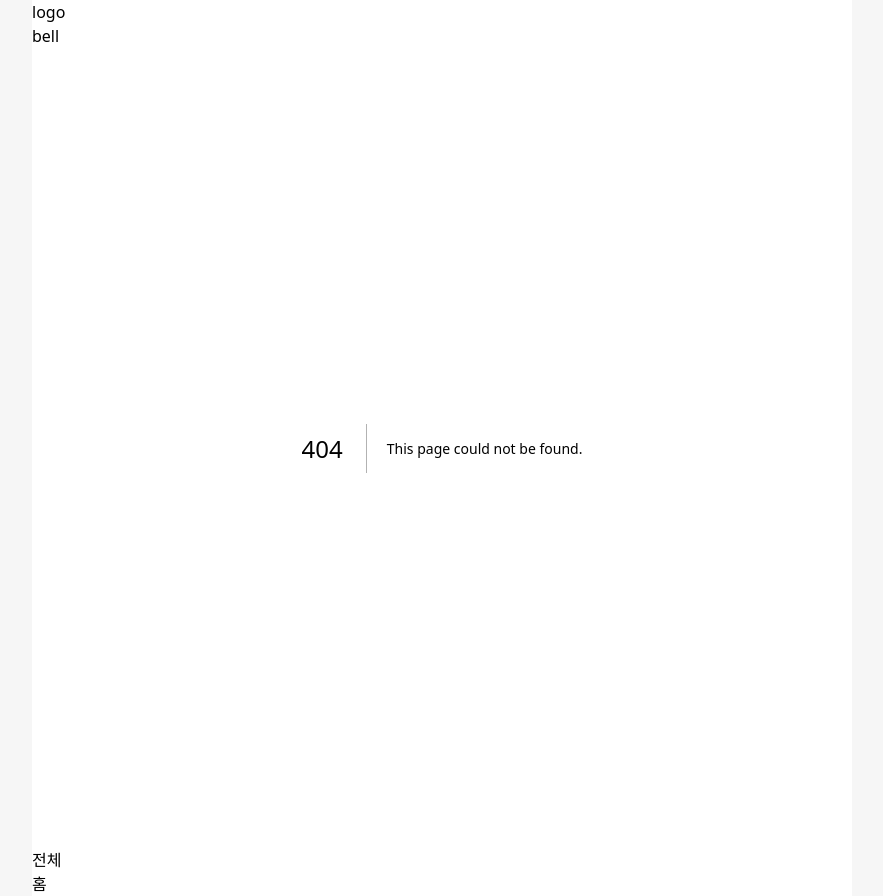
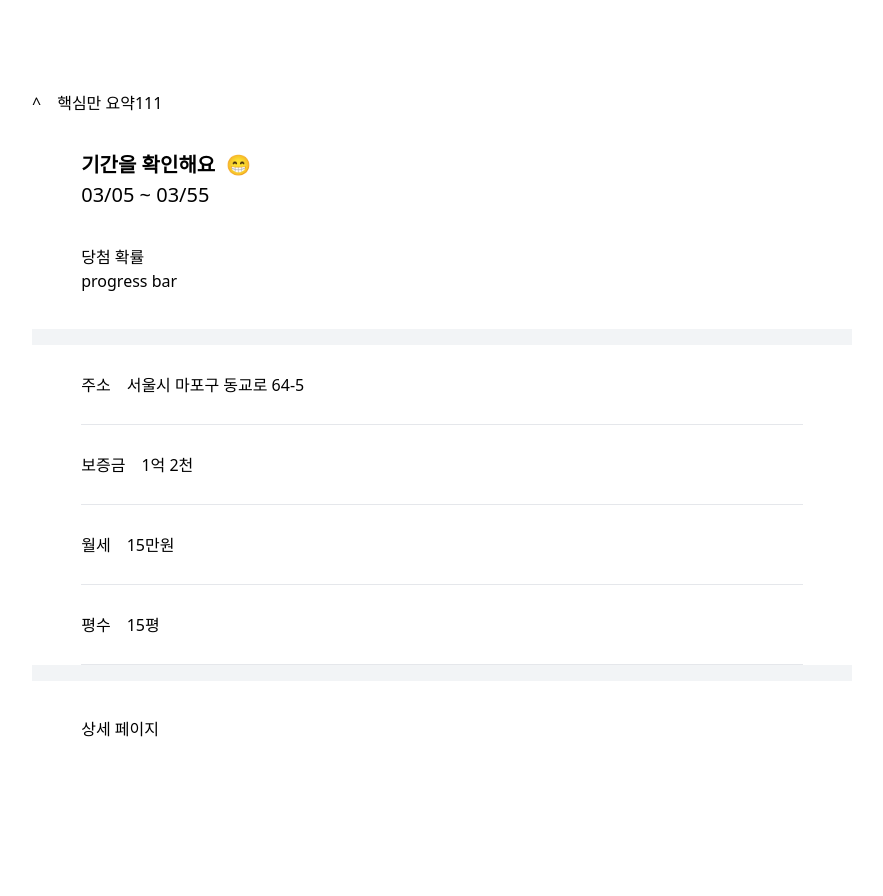
Before and after one commit to lee-insu/zip_pass_web, a Next.js app: page /detail/1 in a window 1280 px wide. Before the commit this address had no page. Shown: the whole page, without its empty margins (198-1081 px from the left). After the commit the page ends 868 px from the top, so only its background shows below. Built offline with nearby package versions, Linux system fonts and the light colour scheme.

Commit message:
home, detail css

```diff
--- /dev/null
+++ b/Components/DetailNav.tsx
@@ -0,0 +1,23 @@
+import React from "react";
+
+const DetailNav = () => {
+  return (
+    <nav className="fixed top-0 left-0 z-10 w-full h-[91px]">
+      <div className="max-w-[820px] mx-auto h-full flex bg-white border-b-2 border-gray-100 justify-between items-center px-6">
+        <div className="nav-left flex space-x-4">
+          <div>^</div>
+          <div className="text-lg">핵심만 요약</div>
+          {/* <img src="/logo.png" alt="logo" /> */}
+        </div>
+        <div className="nav-right flex space-x-12">
+          <p>1</p>
+          <p>1</p>
+          <p>1</p>
+          {/* <img src="/bell.png" alt="bell" /> */}
+        </div>
+      </div>
+    </nav>
+  );
+};
+
+export default DetailNav;
--- /dev/null
+++ b/Components/HomeNav.tsx
@@ -0,0 +1,20 @@
+import React from "react";
+
+const HomeNav = () => {
+  return (
+    <nav className="fixed top-0 left-0 z-10 w-full h-[91px]">
+      <div className="max-w-[820px] mx-auto h-full flex bg-white border-b-2 border-gray-100 justify-between items-center px-6">
+        <div className="nav-left">
+          logo
+          {/* <img src="/logo.png" alt="logo" /> */}
+        </div>
+        <div className="nav-right">
+          bell
+          {/* <img src="/bell.png" alt="bell" /> */}
+        </div>
+      </div>
+    </nav>
+  );
+};
+
+export default HomeNav;
--- a/Components/Nav.tsx
+++ /dev/null
@@ -1,20 +0,0 @@
-import React from "react";
-
-const Nav = () => {
-  return (
-    <nav className="w-full h-[91px] border-b-2 border-gray-100">
-      <ul className="w-4/5 m-auto flex justify-between">
-        <li className="nav-left">
-          logo
-          {/* <img src="/logo.png" alt="logo" /> */}
-        </li>
-        <li className="nav-right">
-          bell
-          {/* <img src="/bell.png" alt="bell" /> */}
-        </li>
-      </ul>
-    </nav>
-  );
-};
-
-export default Nav;
--- a/Components/TabBar.tsx
+++ b/Components/TabBar.tsx
@@ -2,8 +2,8 @@ import React from "react";
 
 const TabBar = () => {
   return (
-    <nav className="w-full h-[83px] border-t-2 border-gray-100">
-      <ul className=" m-auto flex justify-between">
+    <nav className="fixed bottom-0 left-0 z-10 w-full h-[83px]">
+      <ul className="max-w-[820px] m-auto bg-white border-t-2 border-gray-100 bg-white flex justify-between">
         <li className="tab-item w-1/2 h-[83px] bg-red-200">
           {/* <img src="/home.png" alt="home" /> */}
           전체
--- a/pages/_app.tsx
+++ b/pages/_app.tsx
@@ -1,33 +1,30 @@
-import Nav from "@/Components/Nav";
 import TabBar from "@/Components/TabBar";
 import "@/styles/globals.css";
 import type {AppProps} from "next/app";
-import {useEffect} from "react";
+import {useRouter} from "next/router";
+import {useEffect, useRef, useState} from "react";
 import styles from "../styles/Home.module.css";
 
-declare global {
-  interface Window {
-    Kakao: any;
-  }
-}
+export default function App({Component, pageProps}: AppProps) {
+  const shouldRenderTabBar = useRouter().pathname !== "/detail/[id]";
 
-export default function App({Component, pageProps}: AppProps) {
   useEffect(() => {
-    try {
-      if (!window.Kakao.isInitialized()) {
-        window.Kakao.init(process.env.NEXT_PUBLIC_VITE_KAKAO_JAVASCRIPT_KEY);
-      }
-    } catch (error) {
-      console.log("kakao error" + error);
-    }
+    // try {
+    //   if (!window.Kakao.isInitialized()) {
+    //     window.Kakao.init(process.env.NEXT_PUBLIC_VITE_KAKAO_JAVASCRIPT_KEY);
+    //   }
+    // } catch (error) {
+    //   console.log("kakao error" + error);
+    // }
   }, []);
 
   return (
     <div className={styles.container}>
       <div className={styles.main}>
-        <Nav />
-        <Component {...pageProps} />
-        <TabBar />
+        <div className={styles.content}>
+          <Component {...pageProps} />
+        </div>
+        {shouldRenderTabBar && <TabBar />}
       </div>
     </div>
   );
--- /dev/null
+++ b/pages/detail/[id].tsx
@@ -0,0 +1,47 @@
+import React from "react";
+import DetailNav from "@/Components/DetailNav";
+
+const Detail = () => {
+  return (
+    <>
+      <DetailNav />
+      <div className="w-[88%] m-auto">
+        <div className="my-9 space-y-0.5">
+          <div className="text-xl font-bold">기간을 확인해요 &nbsp;😁</div>
+          <div className="text-xl font-medium">03/05 ~ 03/55</div>
+        </div>
+        <div className="mb-9">
+          <div>당첨 확률</div>
+          <div>progress bar</div>
+        </div>
+      </div>
+      <p className=" w-full h-[16px] bg-[#F2F4F6]"></p>
+      <div className="w-[88%] m-auto">
+        <ul className="w-full h-full ">
+          <li className="border-b border-gray-200 w-full h-20 flex items-center space-x-4">
+            <p className="">주소</p>
+            <p>서울시 마포구 동교로 64-5</p>
+          </li>
+          <li className="border-b border-gray-200 w-full h-20 flex items-center space-x-4">
+            <p>보증금</p>
+            <p>1억 2천</p>
+          </li>
+          <li className="border-b border-gray-200 w-full h-20 flex items-center space-x-4">
+            <p>월세</p>
+            <p>15만원</p>
+          </li>
+          <li className="border-b border-gray-200 w-full h-20 flex items-center space-x-4">
+            <p>평수</p>
+            <p>15평</p>
+          </li>
+        </ul>
+      </div>
+      <p className=" w-full h-[16px] bg-[#F2F4F6]"></p>
+      <div className="w-[88%] m-auto">
+        <div className="my-9 space-y-0.5">상세 페이지</div>
+      </div>
+    </>
+  );
+};
+
+export default Detail;
--- a/pages/index.tsx
+++ b/pages/index.tsx
@@ -1,10 +1,7 @@
+import HomeNav from "@/Components/HomeNav";
 import Head from "next/head";
 import Image from "next/image";
-import {Inter} from "next/font/google";
-import {getFirestore, collection, addDoc} from "firebase/firestore";
-import {useState} from "react";
-import {async} from "@firebase/util";
-import {app} from "@/service/firebase";
+import styles from "../styles/Index.module.css";
 
 export default function Home() {
   return (
@@ -15,15 +12,28 @@ export default function Home() {
         <meta name="viewport" content="width=device-width, initial-scale=1" />
         <link rel="icon" href="/favicon.ico" />
       </Head>
-      <ul>
-        <li className="m-auto mb-[16px] w-10/12 h-[152px] bg-green-200">1</li>
-        <li className="m-auto mb-[16px] w-10/12 h-[152px] bg-green-200">2</li>
-        <li className="m-auto mb-[16px] w-10/12 h-[152px] bg-green-200">3</li>
-        <li className="m-auto mb-[16px] w-10/12 h-[152px] bg-green-200">4</li>
-        <li className="m-auto mb-[16px] w-10/12 h-[152px] bg-green-200">5</li>
-      </ul>
+      <>
+        <HomeNav />
+        <div className={styles.container}>
+          <div className="w-[88%] m-auto">
+            <div className="my-9">
+              <div className="text-xl font-bold">공고 리스트</div>
+            </div>
 
-      <div>ㅎㅎ</div>
+            <ul className="space-y-4 h-full w-full">
+              <li className="rounded-xl border border-none bg-[#F2F4F6] h-160 flex items-center">
+                <div className="rounded-lg w-24 h-32 bg-[#15AA2C] m-4 "></div>
+                <div className="flex flex-col justify-start">
+                  <p className="text-xl font-bold">당첨 확률</p>
+                  <p className="text-base">서울시 마포구 동교로 64-5</p>
+                  <p className="text-base">보증금 1억 2천</p>
+                  <p className="text-base">월세 15만원</p>
+                </div>
+              </li>
+            </ul>
+          </div>
+        </div>
+      </>
     </>
   );
 }
--- a/styles/Home.module.css
+++ b/styles/Home.module.css
@@ -1,25 +1,28 @@
 .container {
-  width: 100vw;
-  height: auto;
-  background-color: rgb(246, 246, 246);
+  width: 100%;
+  max-width: 820px;
+  margin: 0 auto;
 }
 
 .main {
-  width: 820px;
-  height: 100%;
-  margin: 0 auto;
-  background-color: #fff;
+  padding-top: 91px;
+  padding-bottom: 91px;
 }
 
-@media (max-width: 375px) {
+@media (max-width: 820px) {
   .main {
-    max-width: 375px;
+    padding-top: 91px;
+    padding-bottom: 91px;
   }
 }
 
-/* 아이패드 크기 */
+.content {
+  width: 100%;
+}
+
 @media (min-width: 820px) {
-  .main {
-    max-width: 820px;
+  .content {
+    width: 820px;
+    margin: 0 auto;
   }
 }
--- /dev/null
+++ b/styles/Index.module.css
@@ -0,0 +1,10 @@
+.container {
+  width: 100%;
+}
+
+@media (min-width: 820px) {
+  .container {
+    width: 820px;
+    margin: 0 auto;
+  }
+}
--- a/tailwind.config.js
+++ b/tailwind.config.js
@@ -9,6 +9,9 @@ module.exports = {
     "./src/**/*.{js,ts,jsx,tsx}",
   ],
   theme: {
+    screens: {
+      md: "820px",
+    },
     extend: {},
   },
   plugins: [],
```
